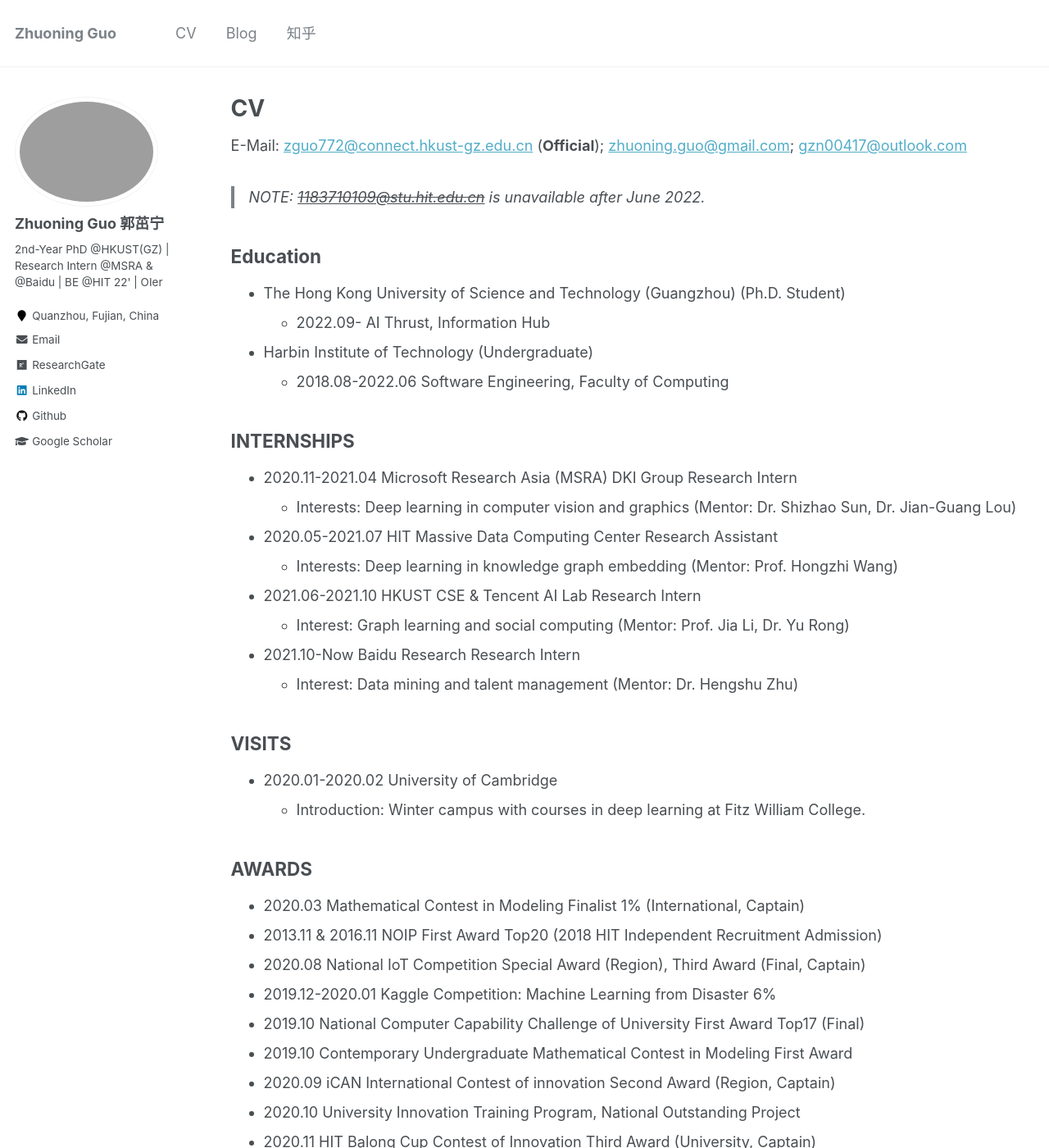
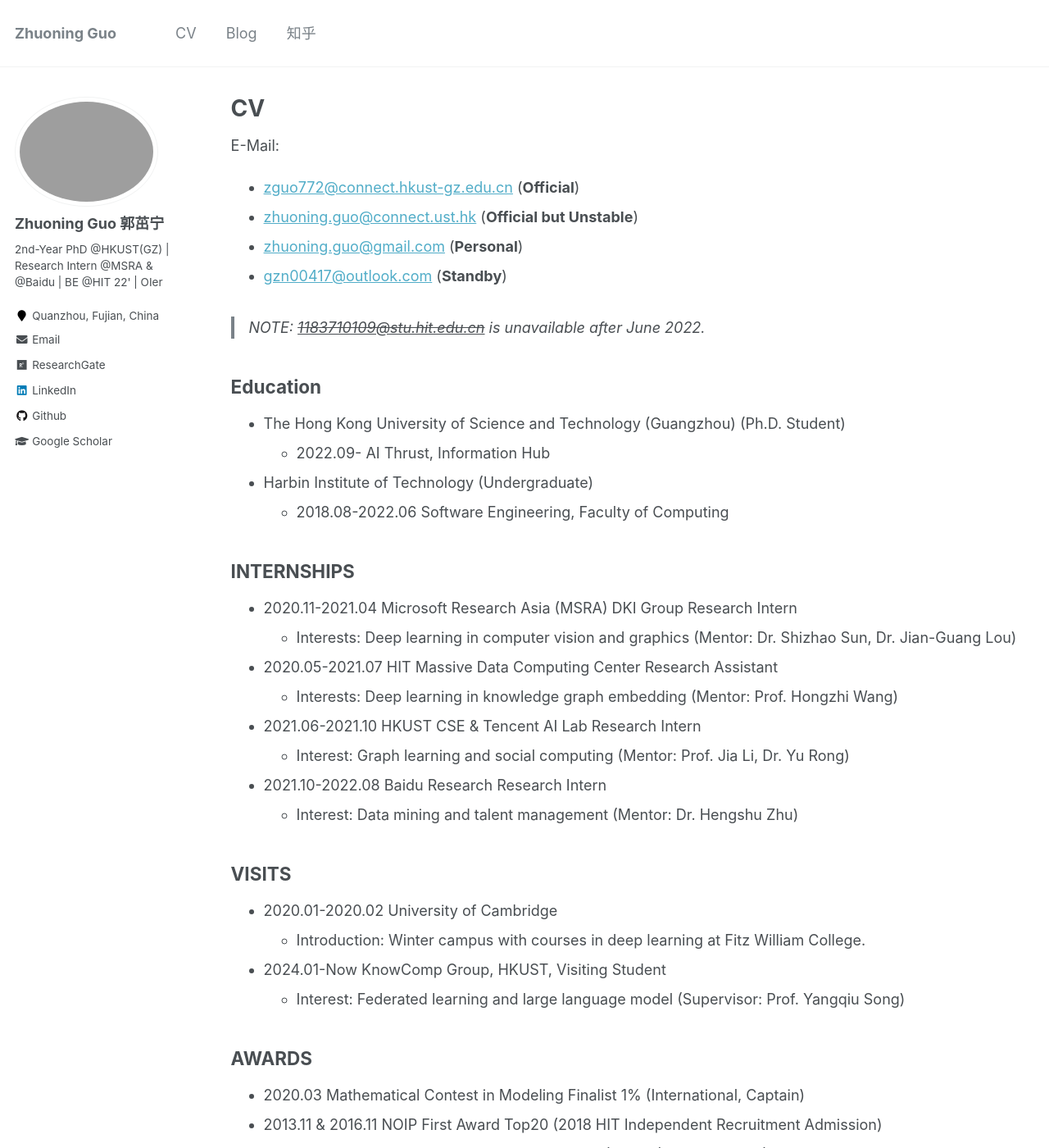
Before and after one commit to gzn00417/gzn00417.github.io, a Jekyll site: the page built from _pages/cv.md, in a window 1280 px wide and 1400 px high. Shown: the whole window at 82% size. Built offline with Jekyll 4.4.1, drawn with Linux system fonts in a browser that asks for light colours.

Commit message:
update HKUST and reset visitorbadge

```diff
--- a/_pages/cv.md
+++ b/_pages/cv.md
@@ -9,7 +9,11 @@ redirect_from:
 
 {% include base_path %}
 
-E-Mail: [zguo772@connect.hkust-gz.edu.cn](zguo772@connect.hkust-gz.edu.cn) (**Official**); [zhuoning.guo@gmail.com](zhuoning.guo@gmail.com); [gzn00417@outlook.com](gzn00417@outlook.com)
+E-Mail:
+- [zguo772@connect.hkust-gz.edu.cn](zguo772@connect.hkust-gz.edu.cn) (**Official**)
+- [zhuoning.guo@connect.ust.hk](zhuoning.guo@connect.ust.hk) (**Official but Unstable**)
+- [zhuoning.guo@gmail.com](zhuoning.guo@gmail.com) (**Personal**)
+- [gzn00417@outlook.com](gzn00417@outlook.com) (**Standby**)
 
 > NOTE: ~~[1183710109@stu.hit.edu.cn](1183710109@stu.hit.edu.cn)~~ is unavailable after June 2022.
 
@@ -29,13 +33,15 @@ E-Mail: [zguo772@connect.hkust-gz.edu.cn](zguo772@connect.hkust-gz.edu.cn) (**Of
   - Interests: Deep learning in knowledge graph embedding (Mentor: Prof. Hongzhi Wang)
 - 2021.06-2021.10 HKUST CSE & Tencent AI Lab Research Intern
   - Interest: Graph learning and social computing (Mentor: Prof. Jia Li, Dr. Yu Rong)
-- 2021.10-Now Baidu Research Research Intern
+- 2021.10-2022.08 Baidu Research Research Intern
   - Interest: Data mining and talent management (Mentor: Dr. Hengshu Zhu)
 
 ## VISITS
 
 - 2020.01-2020.02 University of Cambridge
   - Introduction: Winter campus with courses in deep learning at Fitz William College.
+- 2024.01-Now KnowComp Group, HKUST, Visiting Student
+  - Interest: Federated learning and large language model (Supervisor: Prof. Yangqiu Song)
 
 ## AWARDS
 
```
Also changed, not shown: _pages/about.md (+12 -5 lines).
